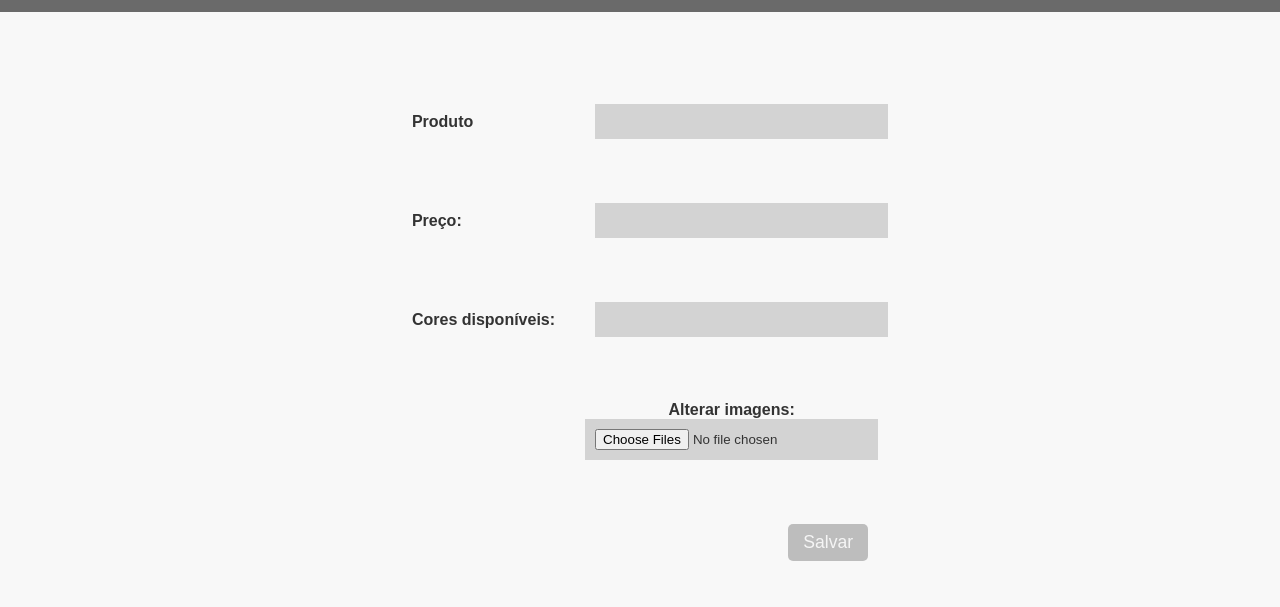
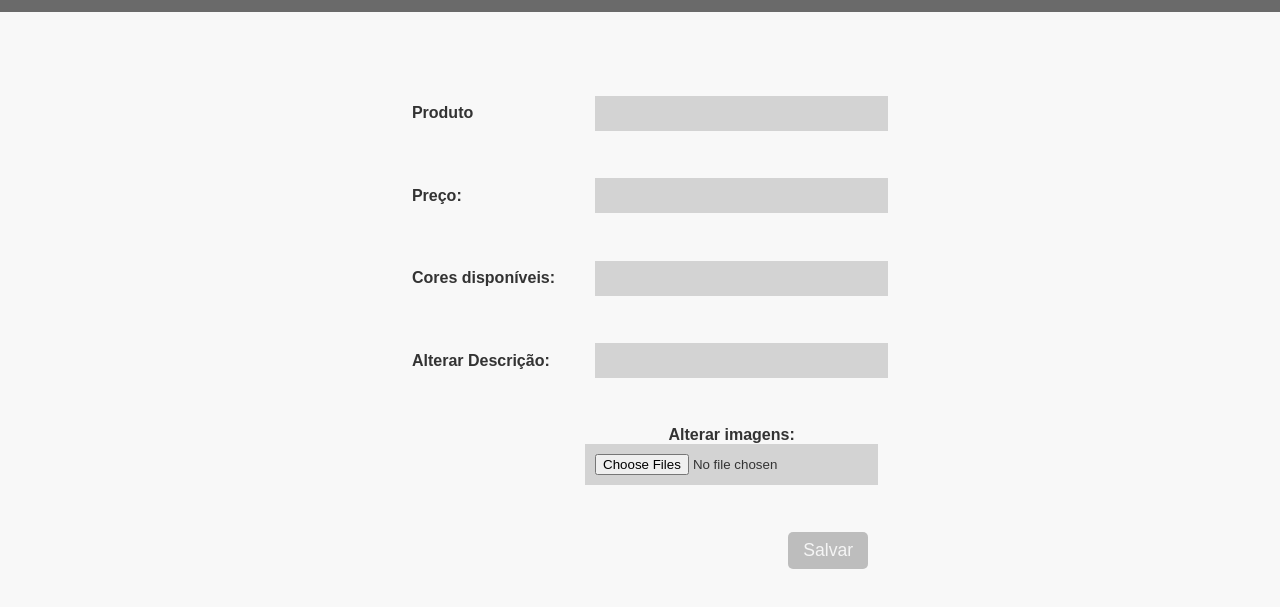
Before and after one commit to AngeloGSeS/trabalho-final-web, a website: page admin/alterarproduto.html in a window 1280 px wide. Shown: the part 187-794 px from the top of the page. Drawn offline with Linux system fonts and the light colour scheme.

Commit message:
alterar descricao

```diff
--- a/admin/alterarproduto.html
+++ b/admin/alterarproduto.html
@@ -36,6 +36,10 @@
       <label for="cores">Cores disponíveis:</label>
       <input type="text" id="cores" name="cores">
 
+      <label for="descricao">Alterar Descrição:</label>
+      <input type="text" id="descricao" name="descricao">
+
+
       <div class="upload-container">
         <label for="imagem">Alterar imagens:</label>
         <input type="file" id="imagem" name="imagem" accept="image/*" multiple>
```
